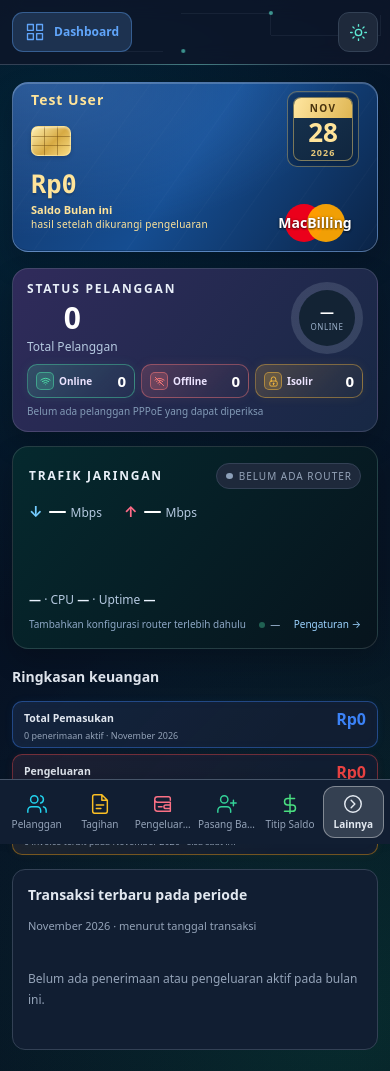
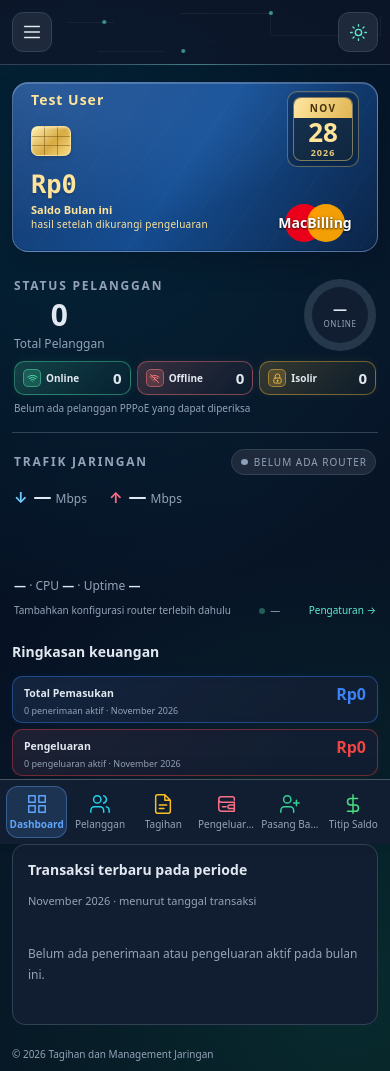
Before and after one commit to macdevi/macbill_v3, a Laravel app: page /dashboard in a window 390 px wide. Shown: the top 1071 px of the page. Run offline with Laravel 12, Linux system fonts and the light colour scheme; a user stored in the database is signed in; data comes from the database, SQL or seed files in the repository; data that the repository does not hold is empty; some libraries are stand-ins or nearby versions.

Commit message:
Menu hamburger di header, Dashboard di navigasi bawah, status pelanggan dan trafik digabung

```diff
--- /dev/null
+++ b/public/css/billing-dashboard-merged.css
@@ -0,0 +1,103 @@
+/* Status Pelanggan + Trafik Jaringan: blok datar tanpa kartu */
+.nm-card {
+    display: grid;
+    grid-template-columns: minmax(0, 1fr);
+    min-width: 0;
+    margin: 6px 0 18px;
+    border: 0;
+    border-radius: 0;
+    background: none;
+    box-shadow: none;
+    color: var(--ui-text);
+}
+
+.nm-card::before { content: none; }
+
+.nm-card .sc-card,
+.nm-card #router-live-panel.tf-card {
+    margin: 0;
+    padding: 12px 2px;
+    border: 0;
+    border-radius: 0;
+    background: none;
+    box-shadow: none;
+    color: var(--ui-text);
+}
+
+.nm-card .dd-monitor-top {
+    min-width: 0;
+    margin: 0;
+    padding: 0;
+}
+
+.nm-both .dd-monitor-top {
+    margin-top: 6px;
+    border-top: 1px solid var(--ui-line);
+}
+
+.nm-both .dd-monitor-top #router-live-panel.tf-card {
+    padding-top: 18px;
+}
+
+/* Teks mengikuti tema terang atau gelap */
+.nm-card .sc-title,
+.nm-card #router-live-panel .tf-title { color: var(--ui-muted); }
+
+.nm-card .sc-total strong,
+.nm-card .sc-ring b,
+.nm-card .sc-chip strong,
+.nm-card #router-live-panel .tf-big strong,
+.nm-card #router-live-panel .tf-info span,
+.nm-card .sc-chip .sc-name { color: var(--ui-text); }
+
+.nm-card .sc-total span,
+.nm-card .sc-ring small,
+.nm-card .sc-note,
+.nm-card #router-live-panel .tf-big small,
+.nm-card #router-live-panel .tf-info,
+.nm-card #router-live-panel .tf-foot,
+.nm-card #router-live-panel .tf-live { color: var(--ui-muted); }
+
+.nm-card #router-live-panel .tf-foot a { color: var(--ui-accent); }
+
+.nm-card .sc-ring > div { background: var(--ui-surface); }
+
+.nm-card #router-live-panel .mikrotik-api-status {
+    background: var(--ui-surface-soft);
+    color: var(--ui-muted);
+}
+
+.nm-card #router-live-panel .mikrotik-api-status[data-state="connected"] {
+    background: rgba(16, 185, 129, .14);
+    color: #10b981;
+}
+
+.nm-card #router-live-panel .mikrotik-api-status[data-state="disconnected"] {
+    background: rgba(239, 68, 68, .14);
+    color: #ef4444;
+}
+
+@media (min-width: 900px) {
+    .nm-both { grid-template-columns: minmax(0, 1fr) minmax(0, 1fr); }
+
+    .nm-both .sc-card { padding-right: 24px; }
+
+    .nm-both .dd-monitor-top {
+        margin-top: 0;
+        border-top: 0;
+        border-left: 1px solid var(--ui-line);
+    }
+
+    .nm-both .dd-monitor-top #router-live-panel.tf-card {
+        padding: 12px 2px 12px 24px;
+    }
+}
+
+@media (max-width: 600px) {
+    .nm-card { margin-bottom: 14px; }
+
+    .nm-card .sc-card,
+    .nm-card #router-live-panel.tf-card { padding: 10px 2px; }
+
+    .nm-both .dd-monitor-top #router-live-panel.tf-card { padding-top: 16px; }
+}
--- a/public/css/billing-page-header.css
+++ b/public/css/billing-page-header.css
@@ -217,3 +217,45 @@
         font-size: 12px;
     }
 }
+
+
+/* Tombol hamburger pembuka menu */
+.billing-header-menu {
+    display: inline-flex;
+    align-items: center;
+    justify-content: center;
+    flex-shrink: 0;
+    width: 42px;
+    height: 42px;
+    padding: 0;
+    box-sizing: border-box;
+    border: 1px solid var(--ui-line);
+    border-radius: 13px;
+    background: var(--ui-surface-soft);
+    color: var(--ui-text);
+    font: inherit;
+    cursor: pointer;
+    transition: background .16s ease, border-color .16s ease, color .16s ease;
+}
+
+.billing-header-menu:hover {
+    border-color: var(--ui-accent);
+    color: var(--ui-accent);
+}
+
+.billing-header-menu:focus-visible {
+    outline: 2px solid var(--ui-accent);
+    outline-offset: 3px;
+}
+
+@media (max-width: 640px) {
+    .billing-header-menu {
+        width: 40px;
+        height: 40px;
+        border-radius: 11px;
+    }
+}
+
+@media (prefers-reduced-motion: reduce) {
+    .billing-header-menu { transition: none; }
+}
--- a/resources/views/dashboard.blade.php
+++ b/resources/views/dashboard.blade.php
@@ -15,6 +15,7 @@
         'billing-router-status',
         'billing-dashboard-v2',
         'billing-dashboard-finance',
+        'billing-dashboard-merged',
     ] as $file)
         @if(is_file(public_path('css/'.$file.'.css')))
             <link rel="stylesheet" href="{{ asset('css/'.$file.'.css') }}?v={{ filemtime(public_path('css/'.$file.'.css')) }}">
@@ -140,6 +141,8 @@
         </script>
     @endif
 
+    @if($canBilling || $canManage)
+        <div class="nm-card {{ $canBilling && $canManage ? 'nm-both' : '' }}">
             @if($canBilling)
                 @include('dashboard._customer-connections')
             @endif
@@ -147,6 +150,8 @@
             @if($canManage)
                 <div class="dd-monitor-top">
                     @include('dashboard._router-monitor')
+                </div>
+            @endif
         </div>
     @endif
 
--- a/resources/views/partials/billing-launcher.blade.php
+++ b/resources/views/partials/billing-launcher.blade.php
@@ -109,12 +109,11 @@
 @endphp
 
 @php
-    $barLabels = ['Pelanggan', 'Tagihan', 'Pengeluaran', 'Pasang Baru', 'Titip Saldo'];
+    $barLabels = ['Dashboard', 'Pelanggan', 'Tagihan', 'Pengeluaran', 'Pasang Baru', 'Titip Saldo'];
     $barItems = collect($launcherItems)->filter(function ($item) use ($barLabels) {
         return in_array($item['label'], $barLabels, true)
             && (!$item['gate'] || auth()->user()->can($item['gate']));
-    })->values();
-    $barHasActive = $barItems->contains(fn ($item) => $item['match'] && request()->routeIs($item['match']));
+    })->sortBy(fn ($item) => array_search($item['label'], $barLabels))->values();
 @endphp
 
 <nav class="billing-bottom-nav" aria-label="Menu bawah">
@@ -146,24 +145,6 @@
             </button>
         @endif
     @endforeach
-
-
-    <button type="button"
-        class="billing-bottom-item {{ $barHasActive ? '' : 'is-active' }}"
-        data-launcher-open
-        aria-label="Buka menu lainnya"
-        aria-haspopup="dialog"
-        aria-controls="billing-launcher"
-        aria-expanded="false">
-        <svg width="22" height="22" viewBox="0 0 24 24"
-            fill="none" stroke="currentColor" stroke-width="1.6"
-            stroke-linecap="round" stroke-linejoin="round"
-            aria-hidden="true">
-            <circle cx="12" cy="12" r="9"/>
-            <path d="m10 8 4 4-4 4"/>
-        </svg>
-        <span>Lainnya</span>
-    </button>
 </nav>
 
 <nav class="billing-desktop-nav" aria-label="Menu utama desktop">
--- a/resources/views/partials/billing-page-header.blade.php
+++ b/resources/views/partials/billing-page-header.blade.php
@@ -8,19 +8,19 @@
 
     <div class="billing-header-inner">
         <div class="billing-header-start">
-            @php($dashboardActive = request()->routeIs('dashboard'))
-            <a class="billing-header-dashboard {{ $dashboardActive ? 'is-active' : '' }}"
-                style="--tone: #60a5fa"
-                href="{{ route('dashboard') }}"
-                @if($dashboardActive) aria-current="page" @endif>
-                <svg width="20" height="20" viewBox="0 0 24 24"
-                    fill="none" stroke="currentColor" stroke-width="1.6"
-                    stroke-linecap="round" stroke-linejoin="round"
-                    aria-hidden="true">
-                    <path d="M3 3h7v7H3z M14 3h7v7h-7z M3 14h7v7H3z M14 14h7v7h-7z"/>
+            <button type="button" class="billing-header-menu"
+                data-launcher-open
+                title="Menu"
+                aria-label="Buka menu"
+                aria-haspopup="dialog"
+                aria-controls="billing-launcher"
+                aria-expanded="false">
+                <svg width="22" height="22" viewBox="0 0 24 24"
+                    fill="none" stroke="currentColor" stroke-width="1.8"
+                    stroke-linecap="round" aria-hidden="true">
+                    <path d="M4 6h16 M4 12h16 M4 18h16"/>
                 </svg>
-                <span>Dashboard</span>
-            </a>
+            </button>
         </div>
 
         <div class="billing-header-end">
```
Lines whose indentation alone changed are shown as unchanged.
